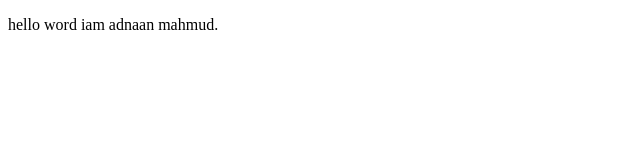
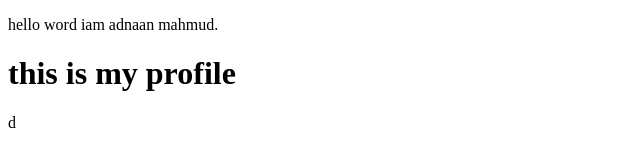
Before and after one commit to Jashimuddin123/this-my-second-repo, a plain HTML site: page index.html in a window 1280 px wide. Shown: the whole page, without its empty margins (0-640 px from the left). Drawn offline with Linux system fonts and the light colour scheme.

Commit message:
adnan mahmud

```diff
--- a/index.html
+++ b/index.html
@@ -8,5 +8,7 @@
 </head>
 <body>
   <p>hello word iam adnaan mahmud.</p>
+  <h1>this is my profile</h1>
+  d
 </body>
 </html>
```
